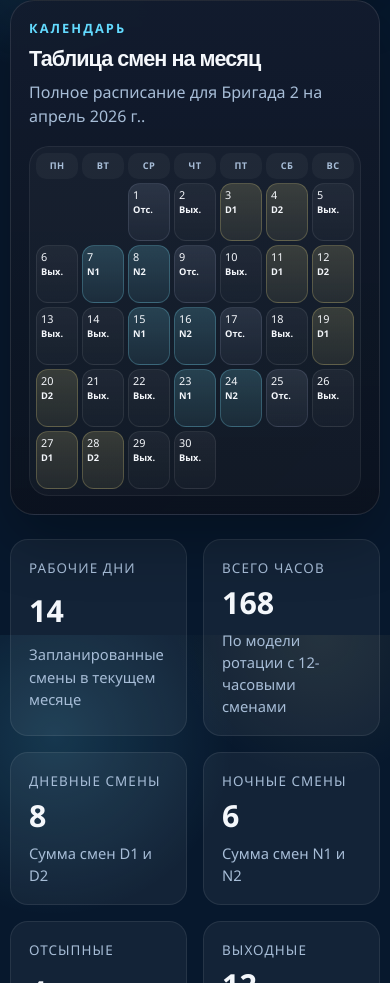
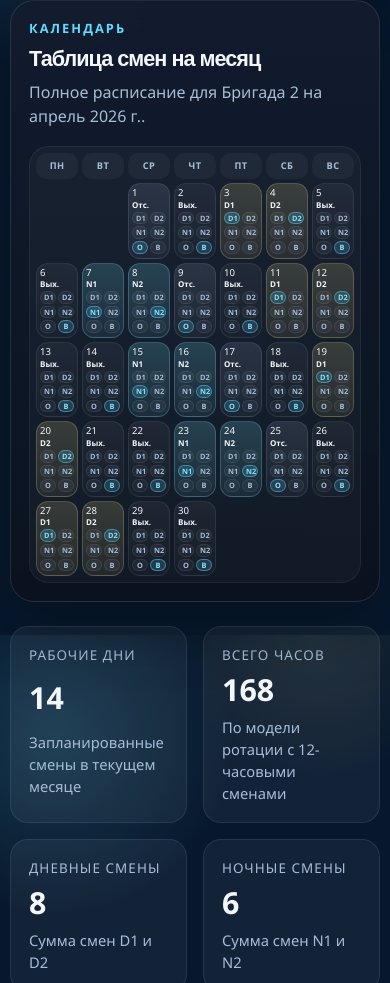
Before and after one commit to QweeeTleX/Vahta-enhanced, a React (Vite) app: page / in a window 390 px wide. Shown: the part 1053-2036 px from the top of the page. Built offline with nearby package versions, Linux system fonts and the light colour scheme.

Commit message:
The ability to add additional working days has been added

```diff
--- a/src/App.tsx
+++ b/src/App.tsx
@@ -1,7 +1,7 @@
-import { curveStepAfter, index, line, max, scaleBand, scaleLinear } from 'd3'
+import { curveStepAfter, line, max, scaleBand, scaleLinear } from 'd3'
 import { useState } from 'react'
 import './styles/App.css'
-import { teams, type TeamId } from './data/vahta'
+import { teams, type TeamId, type ShiftCode } from './data/vahta'
 import {
   buildMonthSchedule,
   summarizeMonth,
@@ -12,7 +12,6 @@ import {
   type TeamShiftOverrides,
 } from './lib/schedule'
 import MonthScheduleTable from './components/MonthSchedule'
-
 
 const chartWidth = 520
 const chartHeight = 320
@@ -26,8 +25,6 @@ const chartMargin = {
 
 function App() {
   const [selectedTeam, setSelectedTeam] = useState<TeamId>(2)
-
-  /*стейт для подработок*/
 
   const [teamOverrides, setTeamOverrides] = useState<TeamShiftOverrides>({
     1: {},
@@ -49,7 +46,12 @@ function App() {
   const monthEntries = buildMonthSchedule(year, month, selectedTeam, selectedTeamOverrides)
   const summary = summarizeMonth(monthEntries)
   const shiftBreakdown = buildShiftBreakdown(monthEntries)
-  const monthlyLoadData = buildMonthlyLoadData(currentDate, selectedTeam, 4, selectedTeamOverrides)
+  const monthlyLoadData = buildMonthlyLoadData(
+    currentDate,
+    selectedTeam,
+    4,
+    selectedTeamOverrides,
+  )
 
   const weekendDayShiftTrend = buildWeekendDayShiftTrend(monthEntries)
 
@@ -79,19 +81,19 @@ function App() {
   const yScale = scaleLinear().domain([0, maxValue]).nice().range([innerHeight, 0])
   const yTicks = yScale.ticks(5)
 
-  const weelendTrendmax = max(weekendDayShiftTrend, (point) => point.total) ?? 0
+  const weekendTrendMax = max(weekendDayShiftTrend, (point) => point.total) ?? 0
 
   const weekendTrendXScale = scaleLinear()
     .domain([1, monthEntries.length])
     .range([8, innerWidth - 8])
 
   const weekendTrendYScale = scaleLinear()
-    .domain([0, Math.max(weelendTrendmax, 1)])
+    .domain([0, Math.max(weekendTrendMax, 1)])
     .nice()
     .range([innerHeight, 0])
 
   const weekendTrendYTicks = Array.from(
-    { length: Math.max(weelendTrendmax, 1) + 1},
+    { length: Math.max(weekendTrendMax, 1) + 1 },
     (_, index) => index,
   )
 
@@ -157,6 +159,29 @@ function App() {
       note: 'Полностью свободные дни календаря',
     },
   ]
+
+  function setOverrideForSelectedTeam(entryKey: string, code: ShiftCode) {
+    setTeamOverrides((prev) => ({
+      ...prev,
+      [selectedTeam]: {
+        ...prev[selectedTeam],
+        [entryKey]: code,
+      },
+    }))
+  }
+
+  function clearOverrideForSelectedTeam(entryKey: string) {
+    setTeamOverrides((prev) => {
+      const nextSelectedTeamOverrides = { ...prev[selectedTeam] }
+
+      delete nextSelectedTeamOverrides[entryKey]
+
+      return {
+        ...prev,
+        [selectedTeam]: nextSelectedTeamOverrides,
+      }
+    })
+  }
 
   return (
     <main className="page">
@@ -232,6 +257,8 @@ function App() {
         entries={monthEntries}
         teamLabel={selectedTeamLabel}
         monthLabel={monthLabel}
+        onSetOverride={setOverrideForSelectedTeam}
+        onClearOverride={clearOverrideForSelectedTeam}
       />
 
       <section className="summary-strip">
@@ -271,7 +298,9 @@ function App() {
 
                   <div className="shift-copy">
                     <strong>{entry.meta.label}</strong>
-                    <span className="shift-meta">Запланированный слот ротации для {selectedTeamLabel}</span>
+                    <span className="shift-meta">
+                      Запланированный слот ротации для {selectedTeamLabel}
+                    </span>
                   </div>
 
                   <span className="shift-pill" style={{ backgroundColor: entry.meta.color }}>
@@ -405,7 +434,8 @@ function App() {
                 <p className="eyebrow">Тренд</p>
                 <h2 className="panel-title">График месячной нагрузки</h2>
                 <p className="panel-text">
-                  Общее количество запланированных часов за последние четыре месяца для выбранной бригады.
+                  Общее количество запланированных часов за последние четыре месяца для выбранной
+                  бригады.
                 </p>
               </div>
             </div>
@@ -520,7 +550,8 @@ function App() {
                 <p className="eyebrow">Выходные 5/2</p>
                 <h2 className="panel-title">Дневные смены на субботу и воскресенье</h2>
                 <p className="panel-text">
-                  Этот график показывает, в какие дни месяца дневные смены выбранной бригады попадали в привычные выходные.
+                  Этот график показывает, в какие дни месяца дневные смены выбранной бригады
+                  попадали в привычные выходные.
                 </p>
               </div>
             </div>
@@ -581,10 +612,7 @@ function App() {
                     )
                   })}
 
-                  <path
-                    className="chart-line"
-                    d={weekendTrendPath ?? ''}
-                  />
+                  <path className="chart-line" d={weekendTrendPath ?? ''} />
 
                   {weekendDayShiftTrend
                     .filter((point) => point.isWeekendDayShift)
--- a/src/components/MonthSchedule.tsx
+++ b/src/components/MonthSchedule.tsx
@@ -1,16 +1,21 @@
 import '../styles/MonthScheduleTable.css'
+import { overrideShiftCodes, shiftMeta, type ShiftCode } from '../data/vahta'
 import type { ScheduleEntry } from '../lib/schedule'
 
 type MonthScheduleTableProps = {
   entries: ScheduleEntry[]
   teamLabel: string
   monthLabel: string
+  onSetOverride: (entryKey: string, code: ShiftCode) => void
+  onClearOverride: (entryKey: string) => void
 }
 
 function MonthScheduleTable({
   entries,
   teamLabel,
   monthLabel,
+  onSetOverride,
+  onClearOverride,
 }: MonthScheduleTableProps) {
   const weekDayLabels = ['Пн', 'Вт', 'Ср', 'Чт', 'Пт', 'Сб', 'Вс']
 
@@ -54,6 +59,16 @@ function MonthScheduleTable({
             {entries.map((entry) => {
               const isToday = entry.date.toDateString() === todayKey
 
+              const activeCode = entry.code
+              const baseCode = entry.baseCode
+              const isOverrideDay = entry.isOverride
+
+              const overrideOptions = overrideShiftCodes.map((code) => ({
+                code,
+                meta: shiftMeta[code],
+                isActive: code === activeCode,
+              }))
+
               return (
                 <article
                   key={entry.key}
@@ -75,12 +90,46 @@ function MonthScheduleTable({
                     )}
                   </div>
 
+                  <div className="calendar-override-actions">
+                    {overrideOptions.map((option) => (
+                      <button
+                        key={`${entry.key}-${option.code}`}
+                        type="button"
+                        className={
+                          option.isActive
+                            ? 'calendar-override-button active'
+                            : 'calendar-override-button'
+                        }
+                        data-mobile-label={
+                          option.code === 'RECOVERY'
+                            ? 'О'
+                            : option.code === 'OFF'
+                              ? 'В'
+                              : option.meta.shortLabel
+                        }
+                        onClick={() => onSetOverride(entry.key, option.code)}
+                      >
+                        <span className="calendar-override-button-text">
+                          {option.meta.shortLabel}
+                        </span>
+                      </button>
+                    ))}
+
+                    {isOverrideDay && (
+                      <button
+                        type="button"
+                        className="calendar-override-clear"
+                        onClick={() => onClearOverride(entry.key)}
+                      >
+                        Сброс
+                      </button>
+                    )}
+                  </div>
                 </article>
               )
             })}
           </div>
         </div>
-
       </div>
     </section>
   )
--- a/src/data/vahta.ts
+++ b/src/data/vahta.ts
@@ -28,6 +28,15 @@ export const cycles: Record<TeamId, ShiftCode[]> = {
   3: ['N1', 'N2', 'RECOVERY', 'OFF', 'D1', 'D2', 'OFF', 'OFF'],
   4: ['OFF', 'OFF', 'N1', 'N2', 'RECOVERY', 'OFF', 'D1', 'D2'],
 }
+
+export const overrideShiftCodes: ShiftCode[] = [
+  'D1',
+  'D2',
+  'N1',
+  'N2',
+  'RECOVERY',
+  'OFF',
+]
 
 export const shiftMeta: Record<ShiftCode, ShiftMeta> = {
   D1: {
--- a/src/lib/schedule.ts
+++ b/src/lib/schedule.ts
@@ -4,7 +4,6 @@ import {
   shiftMeta,
   type ShiftCode,
   type TeamId,
-  type WorkShiftCode,
 } from '../data/vahta'
 
 export type ScheduleEntry = {
@@ -26,9 +25,9 @@ export type MonthSummary = {
 }
 
 export type ShiftBreakdownItem = {
-	label: string
-	value: number
-	color: string
+  label: string
+  value: number
+  color: string
 }
 
 export type MonthlyLoadItem = {
@@ -43,7 +42,7 @@ export type WeekendDayShiftTrendPoint = {
   isWeekendDayShift: boolean
 }
 
-export type ShiftOverrideMap = Record<string, WorkShiftCode>
+export type ShiftOverrideMap = Record<string, ShiftCode>
 
 export type TeamShiftOverrides = Record<TeamId, ShiftOverrideMap>
 
@@ -88,12 +87,12 @@ export function buildMonthSchedule(
     const code = overrideCode ?? baseCode
 
     entries.push({
-      key: dateKey(date),
+      key,
       date,
       code,
       baseCode,
       meta: shiftMeta[code],
-      isOverride: Boolean(overrideCode)
+      isOverride: Boolean(overrideCode),
     })
   }
 
--- a/src/styles/MonthScheduleTable.css
+++ b/src/styles/MonthScheduleTable.css
@@ -32,6 +32,7 @@
   align-content: start;
   gap: 10px;
 	overflow: hidden;
+  grid-template-rows: auto 1fr auto;
 }
 
 .calendar-day-day {
@@ -65,7 +66,58 @@
   align-content: start;
 }
 
+.calendar-override-actions {
+  display: grid;
+  grid-template-columns: repeat(3, minmax(0, 1fr));
+  gap: 4px;
+}
 
+.calendar-override-button,
+.calendar-override-clear {
+  min-width: 0;
+  padding: 4px 6px;
+  border: 1px solid rgba(255, 255, 255, 0.08);
+  border-radius: 10px;
+  background: rgba(255, 255, 255, 0.04);
+  color: var(--muted);
+  font-size: 0.62rem;
+  line-height: 1;
+  font-weight: 700;
+  cursor: pointer;
+  transition:
+    border-color 160ms ease,
+    backgroundColor 160ms ease,
+    color 160ms ease;
+}
+
+.calendar-override-button:hover,
+.calendar-override-clear:hover {
+  border-color: rgba(99, 219, 255, 0.35);
+  background: rgba(99, 219, 255, 0.08);
+  color: var(--text);
+}
+
+.calendar-override-button.active {
+  border-color: rgba(99, 219, 255, 0.45);
+  background: rgba(99, 219, 255, 0.16);
+  color: var(--accent-strong);
+}
+
+.calendar-override-button-text {
+  display: inline;
+}
+
+
+.calendar-override-clear {
+  grid-column: 1 / -1;
+  color: #ffb8b8;
+}
+
+.calendar-override-clear:hover {
+  border-color: rgba(255, 140, 140, 0.35);
+  background: rgba(255, 140, 140, 0.08);
+  color: #ffd0d0;
+}
 
 .calendar-weekday {
   padding: 8px 10px;
@@ -108,6 +160,10 @@
   display: none;
 }
 
+
+
+
+
 @media (max-width: 1180px) {
   .calendar-grid {
     gap: 6px;
@@ -134,6 +190,18 @@
   .calendar-shift-hours {
     display: none;
   }
+
+    .calendar-override-actions {
+    gap: 3px;
+  }
+
+  .calendar-override-button,
+  .calendar-override-clear {
+    padding: 3px 5px;
+    font-size: 0.58rem;
+    border-radius: 8px;
+  }
+
 }
 
 
@@ -163,14 +231,14 @@
 
   .calendar-day {
     aspect-ratio: auto;
-    min-height: 58px;
-    padding: 6px 4px;
+    min-height: 52px;
+    padding: 4px 3px;
     border-radius: 12px;
-    gap: 4px;
+    gap: 3px;
   }
 
   .calendar-date-number {
-    font-size: 0.68rem;
+    font-size: 0.6rem;
     line-height: 1;
   }
 
@@ -184,7 +252,7 @@
 
   .calendar-shift-short {
     display: block;
-    font-size: 0.58rem;
+    font-size: 0.5rem;
     line-height: 1;
     font-weight: 700;
     color: var(--text);
@@ -193,4 +261,30 @@
   .calendar-shift-hours {
     display: none;
   }
+
+  .calendar-override-actions {
+    grid-template-columns: repeat(2, minmax(0, 1fr));
+    gap: 2px;
+  }
+
+  .calendar-override-button,
+  .calendar-override-clear {
+    padding: 2px 3px;
+    border-radius: 7px;
+    font-size: 0.46rem;
+    line-height: 0.9;
+  }
+
+  .calendar-override-button-text {
+    display: none;
+  }
+
+  .calendar-override-button::before {
+    content: attr(data-mobile-label);
+  }
+
+  .calendar-override-clear {
+    font-size: 0.5rem;
+  }
+
 }
```
Lines whose indentation alone changed are shown as unchanged.
